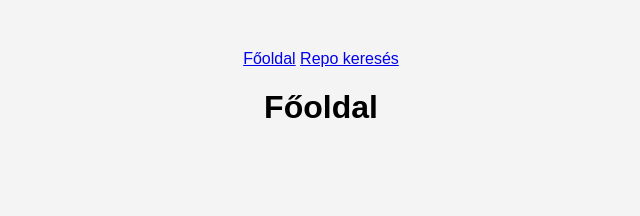
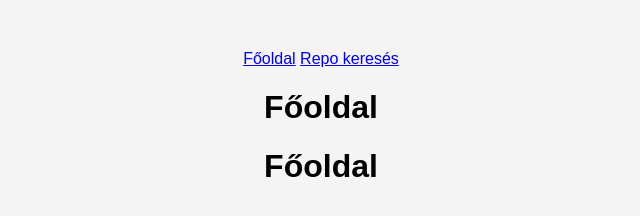
Before and after one commit to szabozsombor15/Webtech, a plain HTML site: page index4.html in a window 1280 px wide. Shown: the whole page, without its empty margins (319-959 px from the left). Drawn offline with Linux system fonts and the light colour scheme.

Commit message:
7.gyak
Updated the HTML structure and changed the stylesheet link.

```diff
--- a/index4.html
+++ b/index4.html
@@ -1,7 +1,27 @@
 <!DOCTYPE html>
 <html lang="hu">
 <head>
+    <meta charset="UTF-8"><!DOCTYPE html>
+<html lang="hu">
+<head>
     <meta charset="UTF-8">
+    <title>Főoldal</title>
+    <link rel="stylesheet" href="style2.css">
+</head>
+<body onload="loadNavbar()">
+
+<div id="navbar-container"></div>
+
+<div class="container">
+    <div class="card">
+        <h1>Főoldal</h1>
+    </div>
+</div>
+
+<script src="script2.js"></script>
+
+</body>
+</html>
     <title>Főoldal</title>
     <link rel="stylesheet" href="style.css">
 </head>
```
